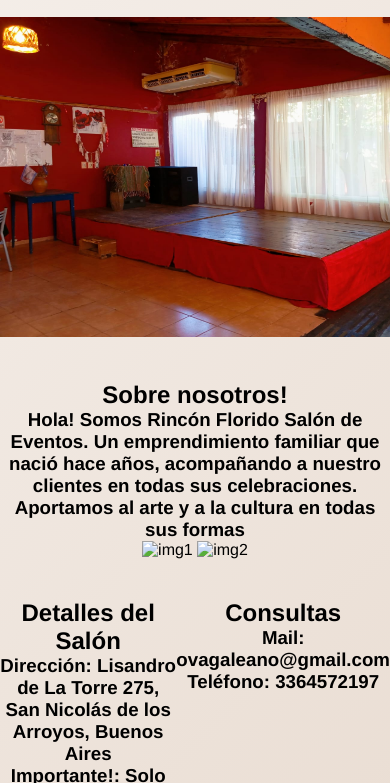
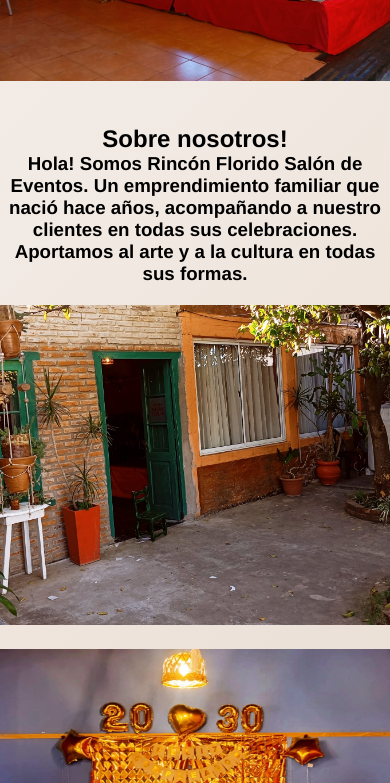
Before and after one commit to Giuliano-cmd/RinconFlorido, a plain HTML site: page index.html in a window 390 px wide. Shown: the part 1217-2000 px from the top of the page. Drawn offline with nearby package versions, Linux system fonts and the light colour scheme.

Commit message:
Terminar diseño mobile sin bootstrap

```diff
--- a/CSS/estilo.css
+++ b/CSS/estilo.css
@@ -9,7 +9,7 @@ body{
     background-image: linear-gradient(135deg, #fdfcfb 0%, #e2d1c3 100%);
     display: grid;
     grid-template-columns: repeat(4, 1fr);
-    grid-template-rows: repeat(3, 1fr);
+    grid-template-rows: 50rem 130rem 10rem;
     row-gap: 20px;
 }
 
@@ -75,7 +75,7 @@ main{
     column-gap: 20px;
 }
 #textoCC{
-    margin: 20px;
+    margin-bottom: 20px;
 }
 .carrusel{
     display: grid;
@@ -96,15 +96,40 @@ main{
     display: flex;
     flex-direction: column;
 }
+#textoSN{
+    margin-bottom: 20px;
+}
+#imagenesSB img{
+    width: 100%;
+    height: 20rem;
+    margin-bottom: 20px;
+}
 /*Seccion Detalles y consultas*/
 #detallesYConsultas{
-    display: flex;
-    flex-direction: row;
+    background: url("/Imgs/entradaSalon2.jpg");
+    background-attachment: fixed;
+    background-size: cover;
+    background-position: 30%;
+    align-content: center;
+    height: 100%;
+    color: #FFFAFA;
 }
-
-
+#detalle{
+    margin-bottom: 40px;
+}
 /* Pie de página*/
 footer{
     grid-row: 3;
     grid-column: 1 / 5;
 }
+#redesSoc{
+    display: flex;
+    flex-direction: row;
+    justify-content: space-around;
+    width: 100%;
+    margin-top: 10px;
+    margin-bottom: 10px;
+}
+footer i{
+    font-size: 60px;
+}
--- a/index.html
+++ b/index.html
@@ -59,11 +59,12 @@
         <div id="sobreNos">
             <div id="textoSN">
                 <h2>Sobre nosotros!</h2>
-                <h3>Hola! Somos Rincón Florido Salón de Eventos. Un emprendimiento familiar que nació hace años, acompañando a nuestro clientes en todas sus celebraciones. Aportamos al arte y a la cultura en todas sus formas</h3>
+                <h3>Hola! Somos Rincón Florido Salón de Eventos. Un emprendimiento familiar que nació hace años,
+                    acompañando a nuestro clientes en todas sus celebraciones. Aportamos al arte y a la cultura en todas sus formas.</h3>
             </div>
             <div id="imagenesSB">
-                <img src="" alt="img1" id="img1SN">
-                <img src="" alt="img2" id="img2SN">
+                <img src="/Imgs/entradaSalon.jpg" alt="entradaSalon" id="img1SN">
+                <img src="/Imgs/eventoAzar.jpg" alt="eventoAzar" id="img2SN">
             </div>
         </div>
         <a name="contacto"></a>
@@ -75,8 +76,9 @@
             </div>
             <div id="consultas">
                 <h2>Consultas</h2>
-                <h3>Mail:   ovagaleano@gmail.com <br>
+                <h3>Mail: ovagaleano@gmail.com <br>
                 Teléfono: 3364572197</h3>
+            </div>
         </div>
     </main>
 
```
Also changed, not shown: Imgs/entradaSalon.jpg (added), Imgs/entradaSalon2.jpg (added), Imgs/eventoAzar.jpg (added).
